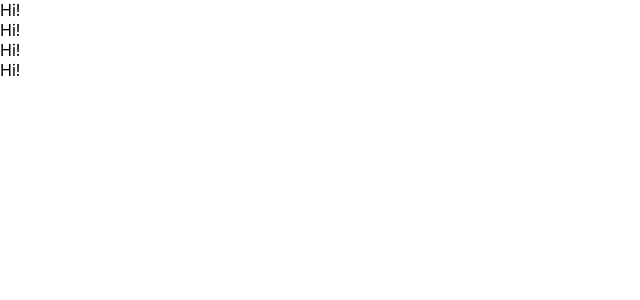
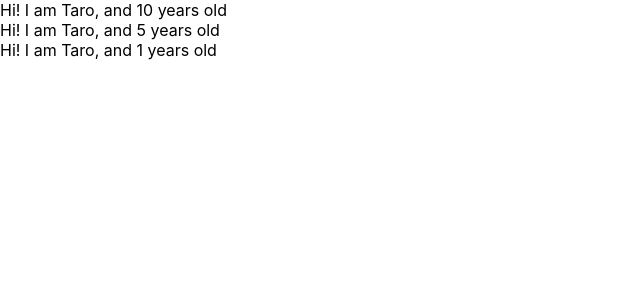
Before and after one commit to oyasumipants/React_Redux_CRUD_APP, a React (Create React App) app: page / in a window 1280 px wide. Shown: the top 300 px of the page, without its empty margins (0-640 px from the left). Built offline with nearby package versions, Linux system fonts and the light colour scheme.

Commit message:
add: props
propsの追加

```diff
--- a/src/App.js
+++ b/src/App.js
@@ -1,32 +1,28 @@
 import React , { Component } from 'react';
 
-// class App extends Component {
-//   render () {
-//     // const greeting = "Hi!";
-//     // const dom = <h1 className="foo">{greeting}</h1>;
-//     // return dom;
-//     return (
-//       <React.Fragment>
-//         <label htmlFor="bar">bar</label>
-//         <input type="text" onChange = {() => {console.log("I am clicked")}}/>
-//       </React.Fragment>
-//     )
-//   }
-// }
-
 const App = () => {
+  const profiles = [
+    { name: "Taro", age: 10},
+    { name: "Taro", age: 5},
+    { name: "Taro"}
+  ]
   return (
     <div>
-      <Cat />
-      <Cat />
-      <Cat />
-      <Cat />
+      {
+        profiles.map((prifile, index) => {
+          return <User name={prifile.name} age={prifile.age} key={index}/>
+        })
+      }
     </div>
   )
 }
 
-const Cat = () => {
-  return <div>Hi!</div>
+const User = (props) => {
+  return <div>Hi! I am {props.name}, and {props.age} years old</div>
+}
+
+User.defaultProps = {
+  age: 1
 }
 
 export default App;
```
